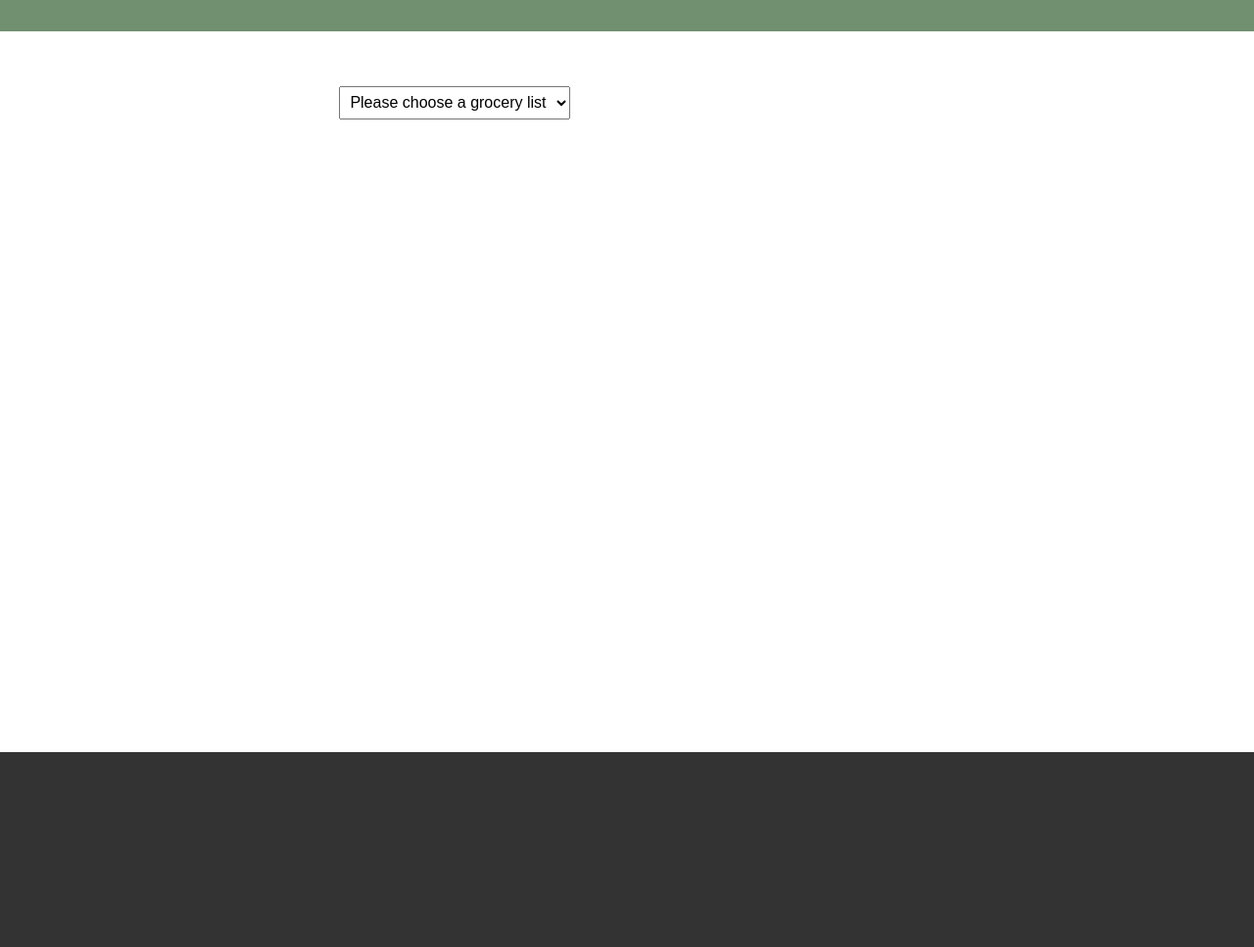
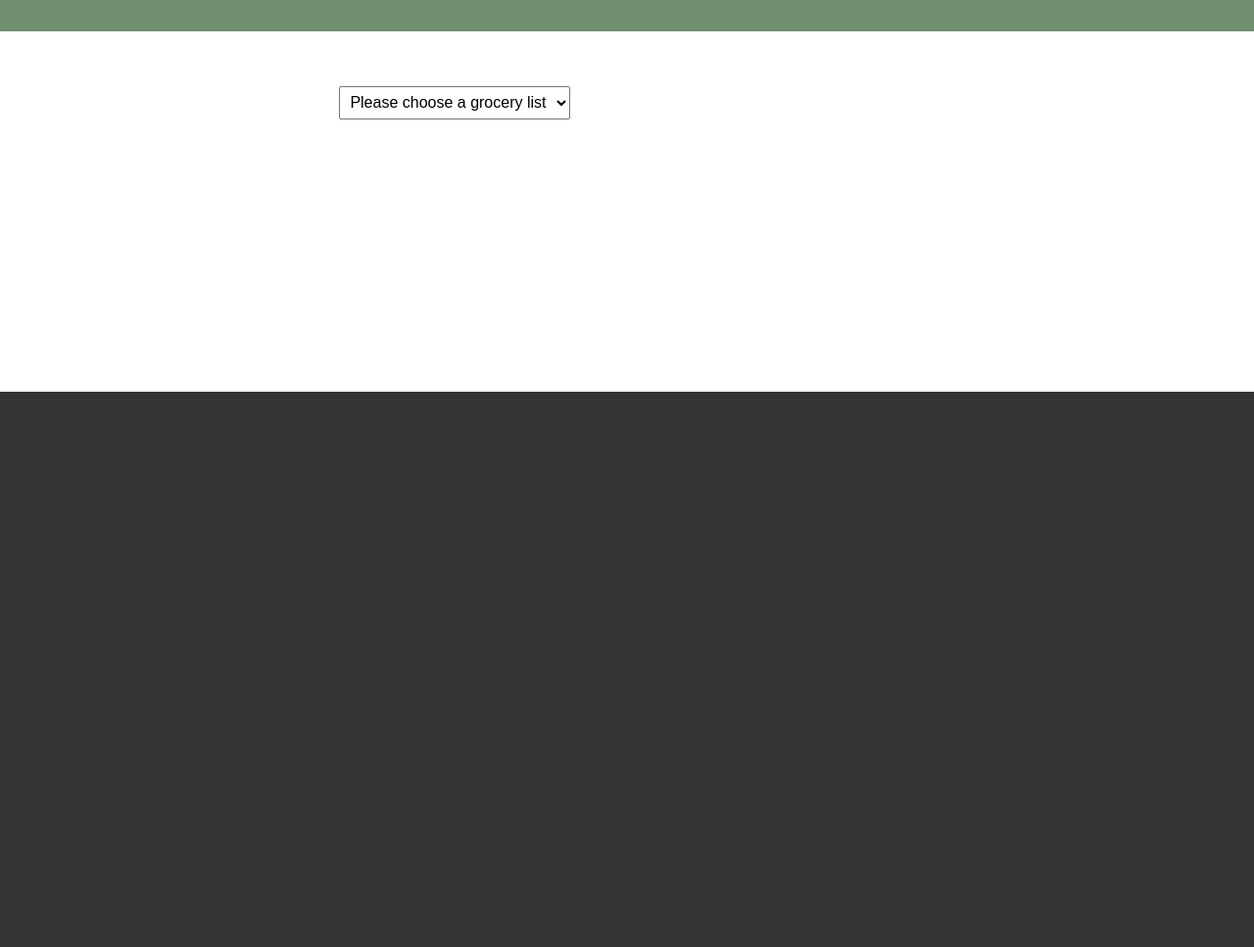
Before and after one commit to astew-95/grocery-list, a FastAPI app: page / in a window 1280 px wide. Shown: the top 967 px of the page at 98% size. After the commit the page ends 400 px from the top, so only its background shows below. Run offline with FastAPI, Linux system fonts and the light colour scheme.

Commit message:
try again

```diff
--- a/webapp/templates/list_viewer.html
+++ b/webapp/templates/list_viewer.html
@@ -22,27 +22,14 @@
 
         .site-footer {
             position: relative;
+            overflow: visible;
             background-color: #333;
-            width: 100%;
-        }
-
-        .footer-content {
             color: white;
             padding: 1rem 2rem;
             display: flex;
             justify-content: space-between;
             align-items: center;
-        }
-
-        .footer-cushion {
-            position: absolute;
-            top: 100%;
-            left: 0;
-            width: 100%;
-            height: 100vh;
-            background-color: #333;
-            overflow: hidden;
-            pointer-events: none;
+            z-index: 2;
         }
 
         body {
@@ -51,6 +38,22 @@
             flex-direction: column;
             min-height: 100dvh;
             background-color: white;
+            position: relative;
+            z-index: 0;
+        }
+
+        body::after {
+            content: "";
+            position: fixed;
+            bottom: 0;
+            left: 0;
+            width: 100%;
+            height: 50vh; /* Fills the overscroll gap easily */
+            background-color: #333; /* Must MATCH your footer background color exactly */
+
+            /* Pushes it below the main body content so your normal body color shows normally */
+            z-index: -1;
+            pointer-events: none;
         }
 
         h1 {
@@ -256,10 +259,7 @@
     {% endif %}
 </main>
 
-<footer class="site-footer">
-    <div class="footer-content"></div>
-    <div class="footer-cushion"></div>
-</footer>
+<footer class="site-footer"></footer>
 
 </body>
 </html>
```
